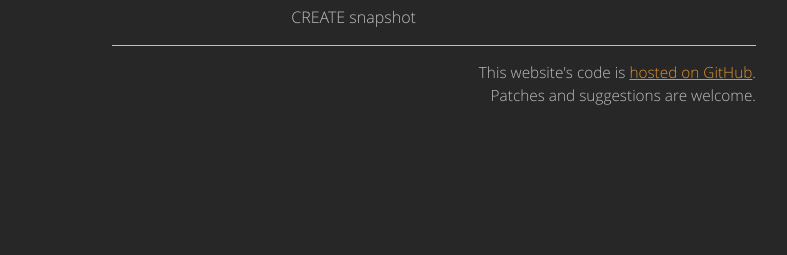
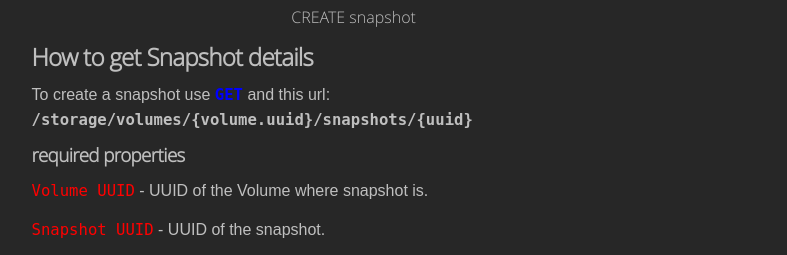
Before and after one commit to DMarkStorage/portfolio, a Django app: page /CRUD in a window 1280 px wide. Shown: the part 1852-2107 px from the top of the page, without its empty margins (344-1131 px from the left). Before the commit the page ends 1957 px from the top, so only its background shows below. Run offline with Django 4.2, Linux system fonts and the light colour scheme; some libraries are stand-ins or nearby versions.

Commit message:
added get details CRUD page

```diff
--- a/website/templates/CRUD.html
+++ b/website/templates/CRUD.html
@@ -64,4 +64,46 @@
         <figcaption id="figcaption">CREATE snapshot</figcaption>
     </figure>
 </div>
+
+<h2>How to get Snapshot details</h2>
+<div class="text-style p2">
+    <span>
+        To create a snapshot use <code style="color: blue;"><b>GET</b></code> and this url:
+        <br>
+        <code><b>/storage/volumes/{volume.uuid}/snapshots/{uuid}</b></code>
+    </span>
+</div>
+<h3>required properties</h3>
+<div class="text-style p2">
+    <span>
+        <code style="color:red">Volume UUID</code>
+         - UUID of the Volume where snapshot is.
+    </span>
+</div>
+<div class="text-style p2">
+    <span>
+        <code style="color:red">Snapshot UUID</code>
+         - UUID of the snapshot.
+    </span>
+</div>
+
+<div class="wp-block-image">
+    <figure class="aligncenter">
+        <img src="http://dl.dropboxusercontent.com/s/bka6kfx2zovww83/get_snap.JPG?dl=0" alt="GET command" class="img-size">
+        <figcaption id="figcaption">Get a snapshot details</figcaption>
+    </figure>
+</div>
+<h4>OUTPUT:</h4>
+<div class="wp-block-image">
+    <figure class="aligncenter">
+        <img src="http://dl.dropboxusercontent.com/s/rze5izrwhafg4pj/get_snap_output.JPG?dl=0" alt="GET command output" class="img-size">
+        <figcaption id="figcaption">snapshot details</figcaption>
+    </figure>
+</div>
+<div class="text-style p2">
+    <span>
+        The result above are similar but the one on the table is the semplified version of the json output above.
+        To see the implementation visit our git repository. <a href="https://github.com/DMarkStorage/Netapp_snapshot/blob/main/snapshot_ops.py" target="_blank" rel="noopener noreferrer">(GITHUB)</a>
+    </span>
+</div>
 {% endblock %}
```
